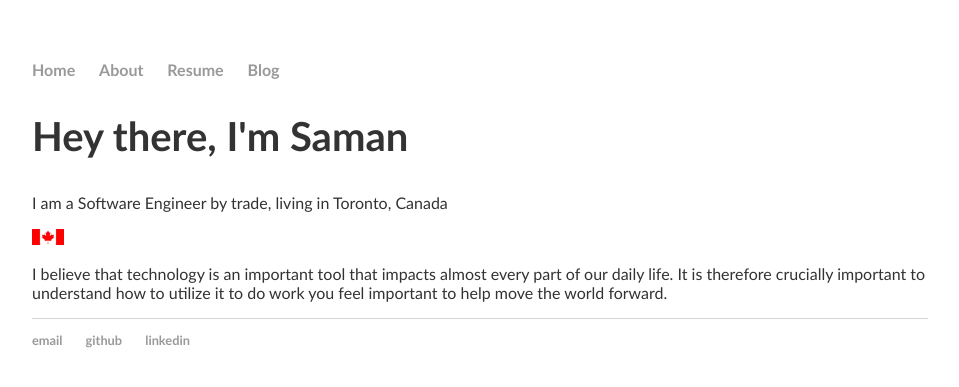
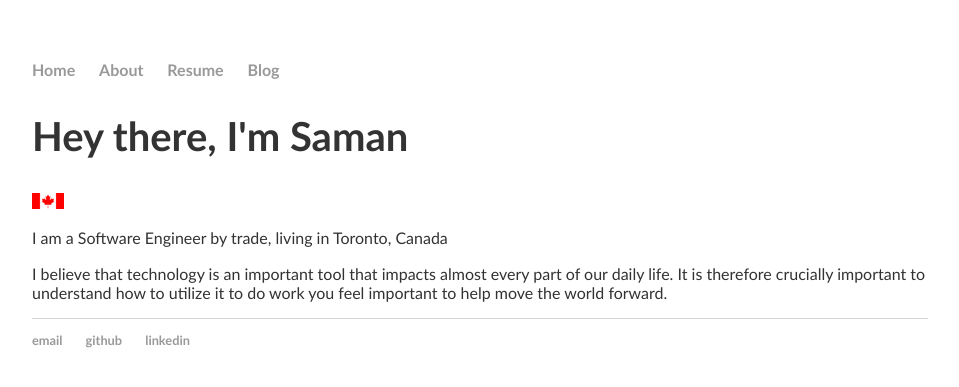
Before and after one commit to snalvi/snalvi.github.io, a Jekyll site: the page built from index.html, in a window 1280 px wide. Shown: the top 387 px of the page, without its empty margins (160-1119 px from the left). Built offline with Jekyll 4.4.1, drawn with Linux system fonts in a browser that asks for light colours.

Commit message:
Adjusting span

```diff
--- a/index.html
+++ b/index.html
@@ -6,8 +6,8 @@ title: Saman Alvi, Senior Software Engineer
 	<h2>Hey there, I'm Saman</h2>
 
 	<span>
+		<img src="assets/canada-flag-icon-32.png" />
 		<p>I am a Software Engineer by trade, living in Toronto, Canada</p>
-		<img src="assets/canada-flag-icon-32.png" />
 	</span>
 
 	<p>
```
